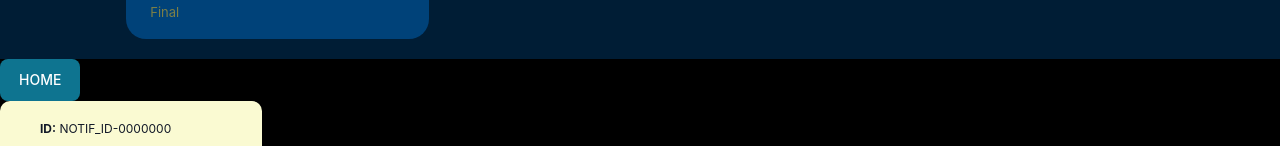
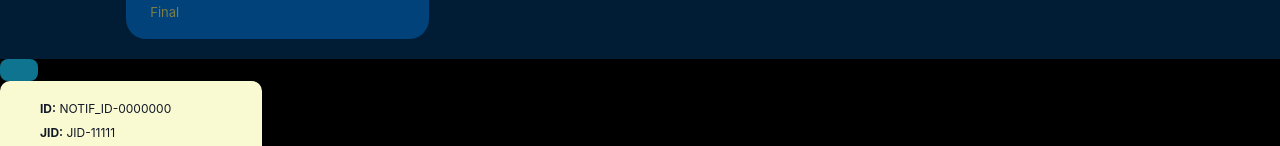
Before and after one commit to amalaguti/react_65675_prj, a React (Vite) app: page /product/NOTIF_ID-0000000 in a window 1280 px wide. Shown: the part 163-309 px from the top of the page. Built offline with nearby package versions, Linux system fonts and the light colour scheme.

Commit message:
route to home

```diff
--- a/src/App.jsx
+++ b/src/App.jsx
@@ -24,6 +24,7 @@ function App() {
             }
           />
           <Route path="/product/:id" element={<ProductDetail />} />
+          <Route path="/platforms" element={"UNDER CONSTRUCTION"} />
         </Routes>
         <Footer />
       </BrowserRouter>
--- a/src/components/common/navbar/NavbarGeneralElement.jsx
+++ b/src/components/common/navbar/NavbarGeneralElement.jsx
@@ -1,13 +1,18 @@
 import "./NavbarGeneralElement.css";
+import { Link } from "react-router";
 
 const NavbarGeneralElement = (props) => {
   return (
     <li>
-      <a className={props.className} href={props.href}>
-        {props.text}
-      </a>
+      <Link to={props.href} className={props.className}>
+      {props.text}
+      </Link>
     </li>
   );
 };
 
 export default NavbarGeneralElement;
+
+// <a className={props.className} href={props.href}>
+// className="{props.className} flex items-center"
+// </a>
--- a/src/components/common/productCard/ProductDetail.jsx
+++ b/src/components/common/productCard/ProductDetail.jsx
@@ -21,12 +21,9 @@ function ProductDetail() {
     <>
       <Button>
         <Link to="/" className="flex items-center">
-          HOME
         </Link>
       </Button>
       <section className="productDetail">
-        {/* product Details testing - Id: {id} - {product.ID} {product.JID}{" "}
-        {product.status} */}
         <NotificationDetailsList notification={product} />
         <img
           className="notificationCardImg"
--- a/src/components/layout/navbar/Navbar.jsx
+++ b/src/components/layout/navbar/Navbar.jsx
@@ -20,8 +20,8 @@ const Navbar = (props) => {
         <div className="navbar-container">
           <ul className="navbar-container-elements">
             <div className="navbar-container-general">
-              <NavbarGeneralElement text="Home" href="/home" />
-              <NavbarGeneralElement text="Platforms" href="/Platforms" />
+              <NavbarGeneralElement text="Home" href="/" />
+              <NavbarGeneralElement text="Platforms" href="/platforms" />
             </div>
             <div className="navbar-container-notifications">
               <NotificationsHeader
```
